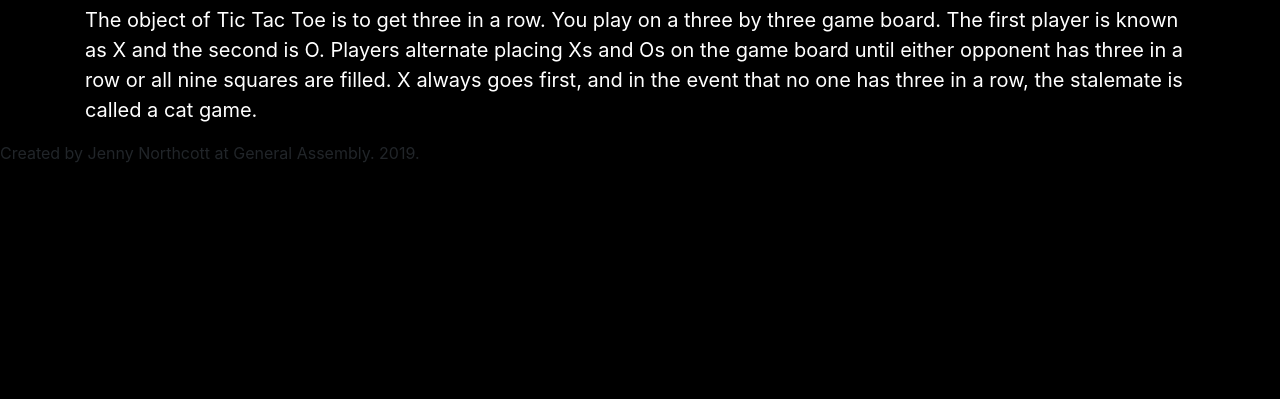
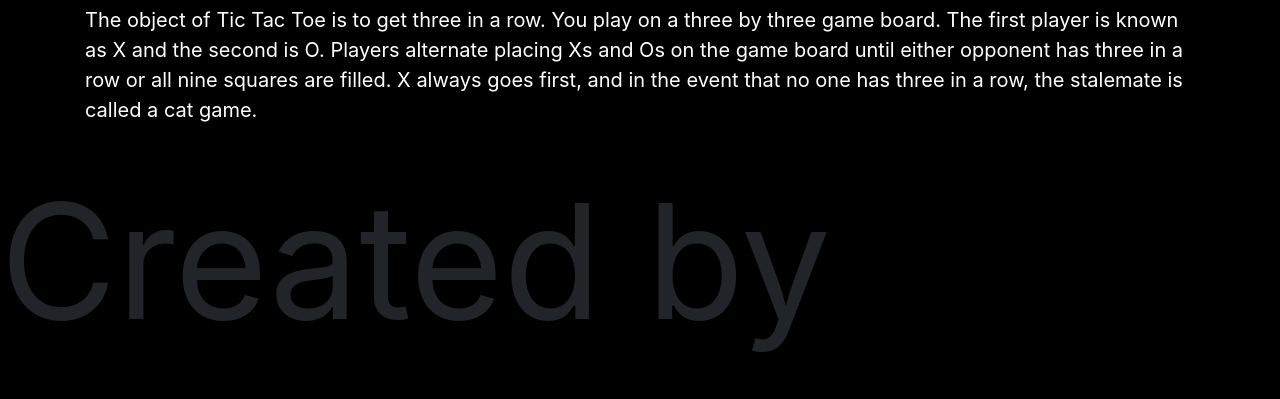
Before and after one commit to jennasaurusrex/tic-tac-toe-client, a website built with webpack: page index.html in a window 1280 px wide. Shown: the part 401-800 px from the top of the page. Built offline with nearby package versions, Linux system fonts and the light colour scheme.

```diff
--- a/assets/scripts/auth/events.js
+++ b/assets/scripts/auth/events.js
@@ -38,8 +38,8 @@
     .then(ui.onChangePasswordSuccess)
     .catch(ui.onChangePasswordFailure)
 
+  $('#changePasswordModal').modal('hide')
   $('form').trigger('reset')
-  $('#changePasswordModal').modal('hide')
 }
 
 const onSignOut = (event) => {
--- a/assets/styles/index.scss
+++ b/assets/styles/index.scss
@@ -10,6 +10,10 @@
 
 body {
   background-color: $black-color;
+}
+
+p {
+  font-size: 120pt;
 }
 
 h1 {
```
